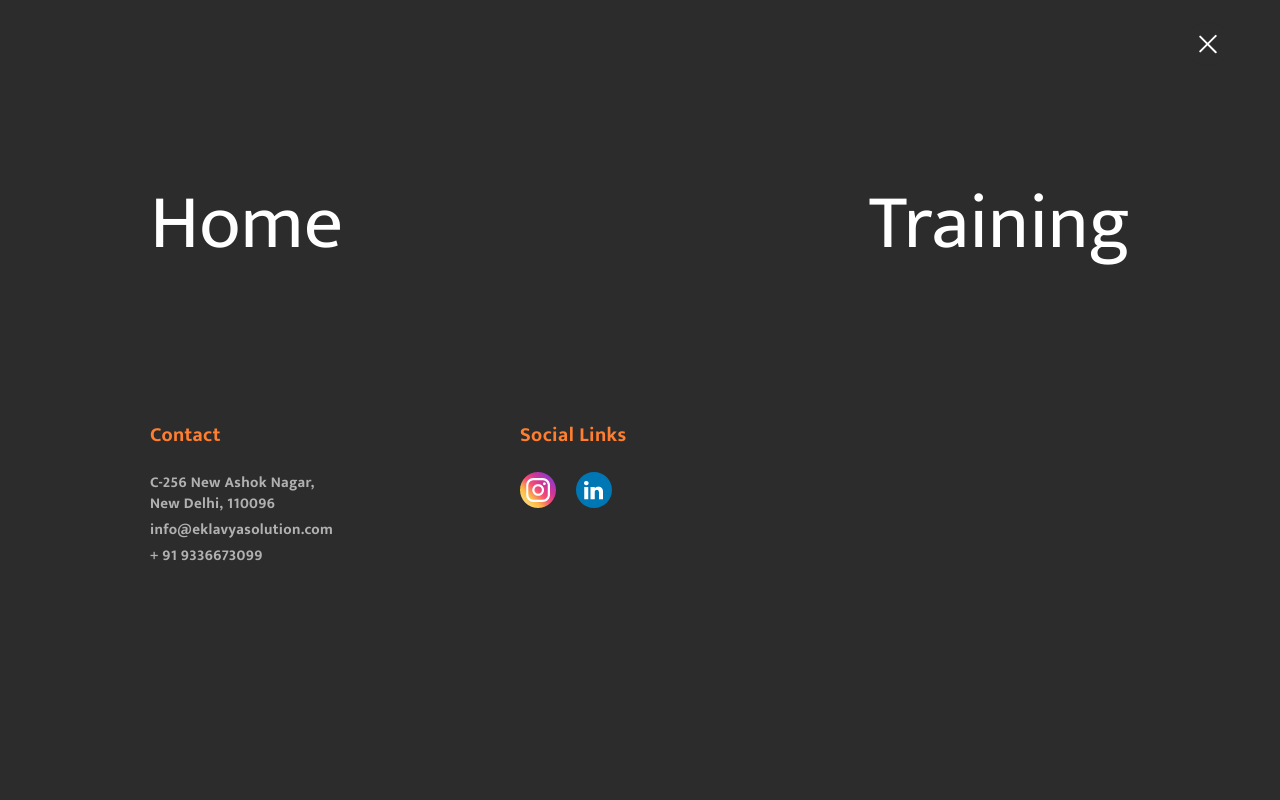
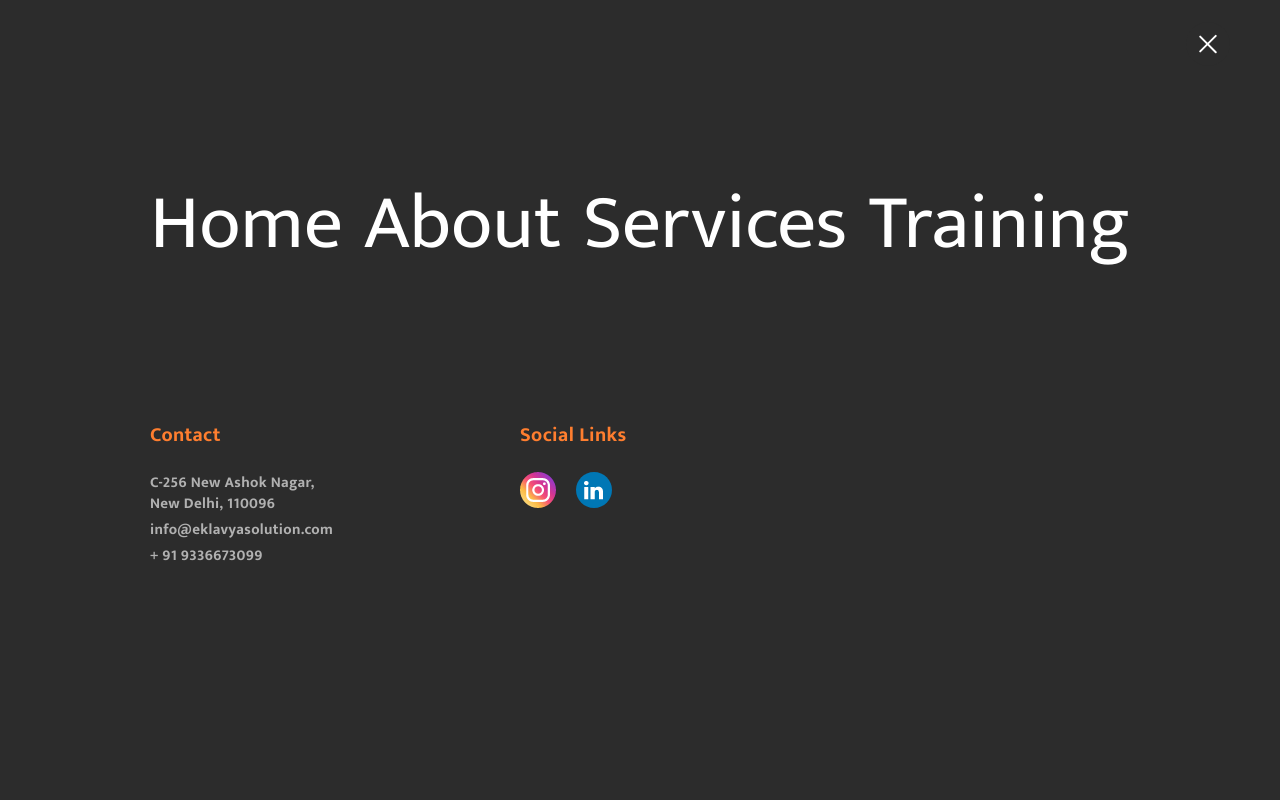
Before and after one commit to akashnit/aiaspiresolutions, a React (Create React App) app: page / in a window 1280 px wide. Both pictures are taken after a click on the element 1208 px from the left and 43 px from the top of the page. Shown: the top 800 px of the page. Built offline with nearby package versions, Linux system fonts and the light colour scheme.

Commit message:
resolved reloading issue

```diff
--- a/src/navbar/Navbar.jsx
+++ b/src/navbar/Navbar.jsx
@@ -24,8 +24,8 @@ const Navbar = () => {
             <div className={`navbar_screen ${navMenu ? 'navbar_screen_active' : ""}`}>
                 <div className='nav_links_parent'>
                     <NavLink to="/" onClick={() => setNavMenu(!navMenu)}><h2 className='nav_links'>Home</h2></NavLink>
-                    {/* <a href="/#about" onClick={() => setNavMenu(!navMenu)}><h2 className='nav_links'>About</h2></a> */}
-                    {/* <a href="/#services" onClick={() => setNavMenu(!navMenu)}><h2 className='nav_links'>Services</h2></a> */}
+                    <a href="/#about" onClick={() => setNavMenu(!navMenu)}><h2 className='nav_links'>About</h2></a>
+                    <a href="/#services" onClick={() => setNavMenu(!navMenu)}><h2 className='nav_links'>Services</h2></a>
                     <NavLink to="/training" onClick={() => setNavMenu(!navMenu)}><h2 className='nav_links'>Training</h2></NavLink>
                 </div>
                 <div className='nav_connect'>
```
